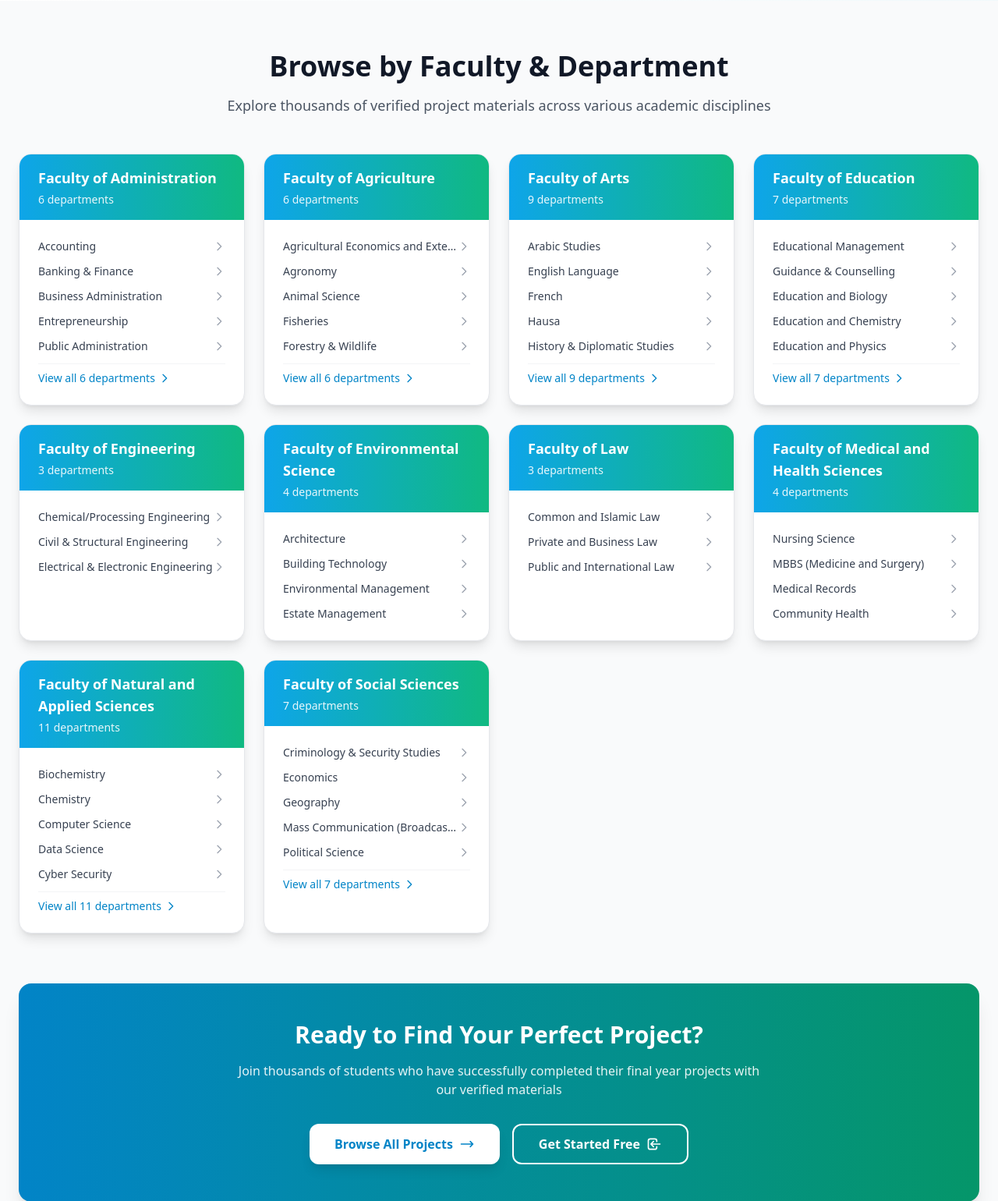
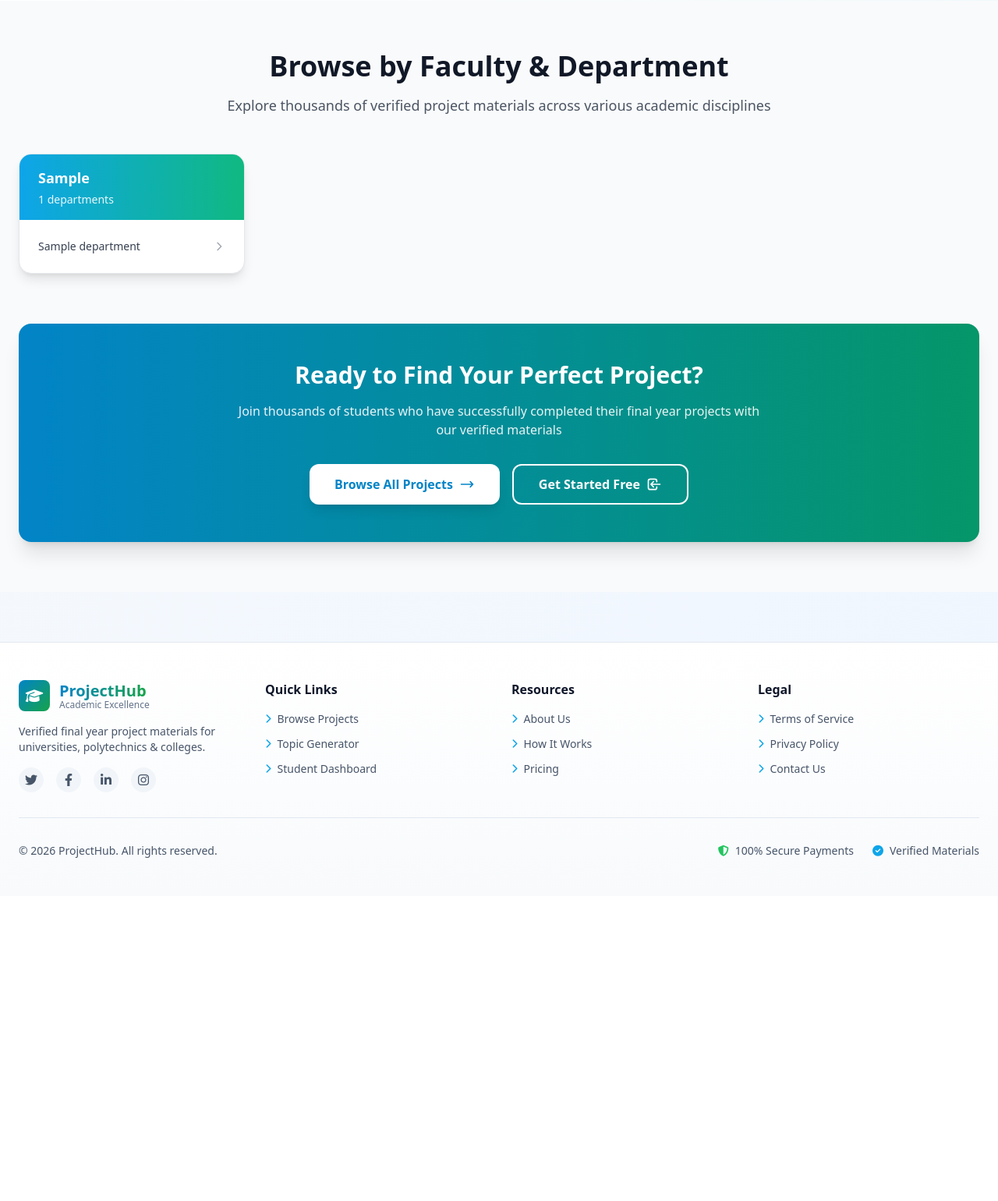
Before and after one commit to Ibn-muaz/projecthub, a Django app: page / in a window 1280 px wide. Shown: the part 858-2398 px from the top of the page at 78% size. After the commit the page ends 1958 px from the top, so only its background shows below. Run offline with Django 5.2, Linux system fonts and the light colour scheme; tables that the repository leaves empty hold one stand-in row (values such as "Sample post"); some libraries are stand-ins or nearby versions.

Commit message:
Fix search bar

```diff
--- a/core/views.py
+++ b/core/views.py
@@ -15,8 +15,18 @@ from projects.forms import ProjectMaterialAdminForm
 
 
 def landing_page(request):
+    # Fetch all departments and group them by faculty
+    departments_by_faculty = {}
+    all_departments = Department.objects.all().order_by('faculty', 'name')
+
+    for dept in all_departments:
+        faculty = dept.faculty or 'Uncategorized'
+        if faculty not in departments_by_faculty:
+            departments_by_faculty[faculty] = []
+        departments_by_faculty[faculty].append(dept)
+
     return render(request, 'core/landing.html', {
-        'faculty_departments': FACULTY_DEPARTMENTS,
+        'faculty_departments': departments_by_faculty,
     })
 
 
@@ -32,7 +42,10 @@ def project_list(request):
     project_type = request.GET.get('project_type')
 
     if q:
-        qs = qs.filter(title__icontains=q)
+        qs = qs.filter(
+            Q(title__icontains=q) |
+            Q(department__name__icontains=q)
+        )
     if department:
         qs = qs.filter(department__name__iexact=department)
     if faculty:
--- a/templates/core/landing.html
+++ b/templates/core/landing.html
@@ -134,9 +134,9 @@
           <ul class="space-y-3">
             {% for dept in depts|slice:":5" %}
             <li>
-              <a href="{% url 'project-list-page' %}?department={{ dept|urlencode }}"
+              <a href="{% url 'project-list-page' %}?department={{ dept.name|urlencode }}"
                 class="flex items-center justify-between text-gray-700 hover:text-sky-700 group-hover:text-gray-800 transition-colors duration-200">
-                <span class="text-sm font-medium truncate">{{ dept }}</span>
+                <span class="text-sm font-medium truncate">{{ dept.name }}</span>
                 <svg class="w-4 h-4 text-gray-400 group-hover:text-sky-500 flex-shrink-0" fill="none"
                   stroke="currentColor" viewBox="0 0 24 24">
                   <path stroke-linecap="round" stroke-linejoin="round" stroke-width="2" d="M9 5l7 7-7 7" />
```
